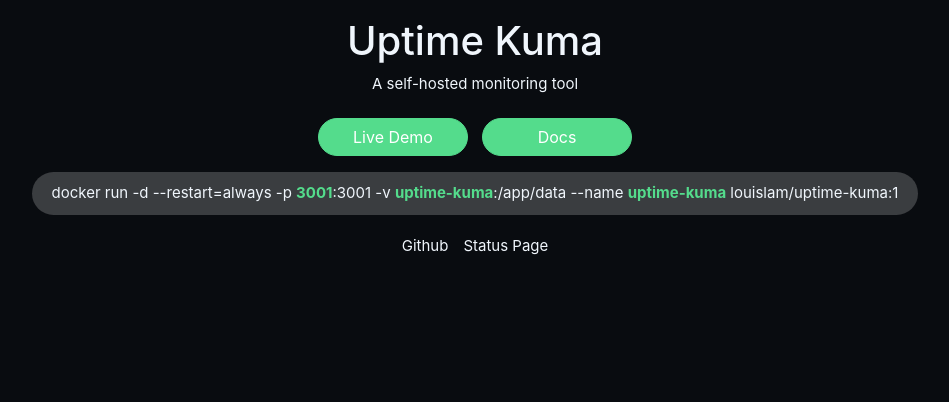
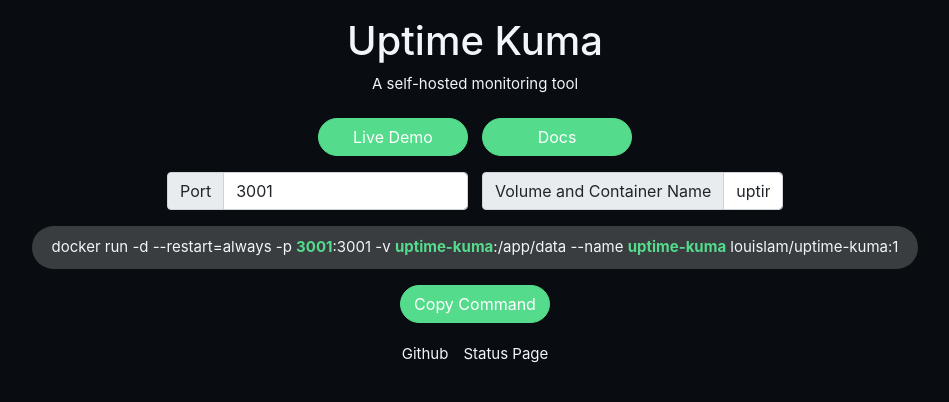
Before and after one commit to louislam/uptime-kuma-website, a PHP site: page /views/main.php in a window 1280 px wide. Shown: the part 197-599 px from the top of the page, without its empty margins (165-1114 px from the left). Run offline with PHP 8.4, Linux system fonts and the light colour scheme.

Commit message:
Feat: Updated main view with dynamic port and volume name inputs and copy command functionality

```diff
--- a/views/main.php
+++ b/views/main.php
@@ -28,8 +28,25 @@
     <a class="btn btn-primary" href="https://github.com/louislam/uptime-kuma/wiki">Docs</a>
 </div>
 
+<!-- Dynamic Port and Volume Name -->
+<div class="flex container w-50" id="setting_btns">
+    <div class="input-group mt-3">
+        <label for="inp_port" class="input-group-text">Port</label>
+        <input type="number" min="0" max="65535" class="form-control" value="3001" id="inp_port" placeholder="e.g. 3001" />
+    </div>
+    <div class="input-group mt-3">
+        <label for="inp_volume" class="input-group-text">Volume and Container Name</label>
+        <input type="text" class="form-control" value="uptime-kuma" id="inp_volume" placeholder="e.g. uptime-kuma" />
+    </div>
+</div>
+
 <div class="cmd mt-3">
-    docker run -d --restart=always -p <strong>3001</strong>:3001 -v <strong>uptime-kuma</strong>:/app/data --name <strong>uptime-kuma</strong> louislam/uptime-kuma:1
+    docker run -d --restart=always -p <strong id="port_cmd">3001</strong>:3001 -v <strong id="vol_cmd">uptime-kuma</strong>:/app/data --name <strong id="name_cmd">uptime-kuma</strong> louislam/uptime-kuma:1
+</div>
+
+<!-- copy button -->
+<div class="flex mt-3">
+    <button class="btn btn-primary" onclick="copy()">Copy Command</button>
 </div>
 
 <div class="footer">
@@ -38,6 +55,33 @@
 </div>
 
 <script src="https://cdnjs.cloudflare.com/ajax/libs/bootstrap/5.0.1/js/bootstrap.bundle.min.js" crossorigin="anonymous" referrerpolicy="no-referrer"></script>
+<script>
+    // Update the command based on the input
+    document.getElementById('inp_port').addEventListener('input', function() {
+        document.getElementById('port_cmd').innerText = this.value;
+    });
+
+    document.getElementById('inp_volume').addEventListener('input', function() {
+        let name = this.value.replace(/[^a-z0-9]/gi, '-').toLowerCase(); // Replace invalid characters (only allow a-z and 0-9)
+        document.getElementById('vol_cmd').innerText = name;
+        document.getElementById('name_cmd').innerText = name;
+    });
+
+    const copy = () => {
+        if (!navigator.clipboard) {
+            alert('Your browser does not support clipboard API');
+            return;
+        }
+
+        if (document.getElementById('inp_port').value === '' || document.getElementById('inp_volume').value === '') {
+            alert('Please fill in the port and volume name');
+            return;
+        }
+
+        navigator.clipboard.writeText(document.querySelector('.cmd').innerText);
+        alert('Docker command copied to clipboard! Simply paste it in your terminal and woa-la!');
+    }
+</script>
 </body>
 
 </html>
```
